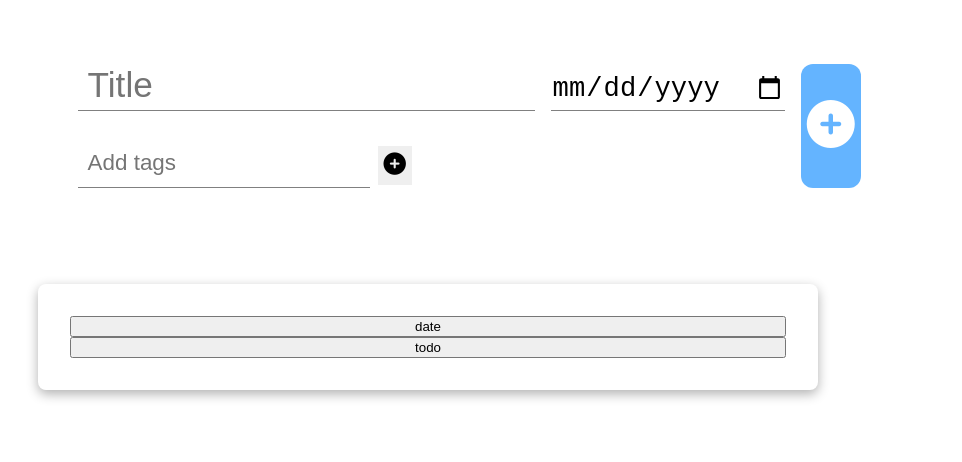
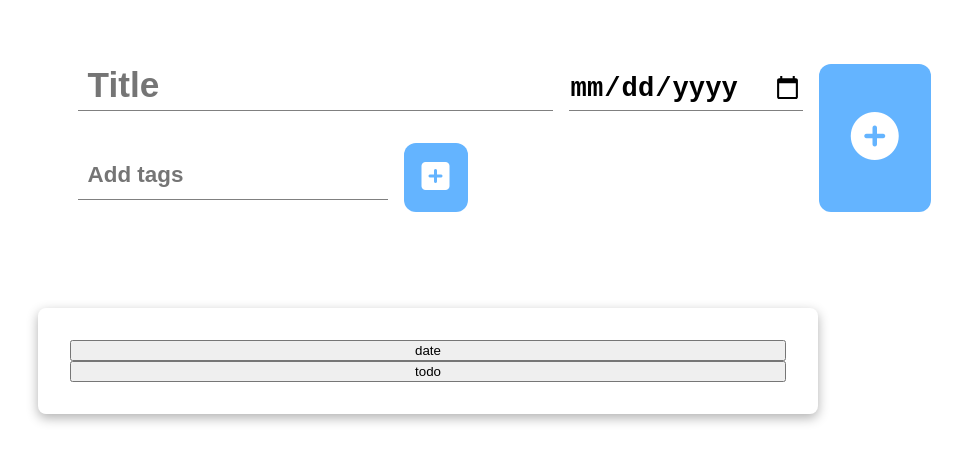
Before and after one commit to sanjayMamidipaka/new-todo-list, a React (Create React App) app in the folder client/: page / in a window 1280 px wide. Shown: the top 462 px of the page, without its empty margins (212-1174 px from the left). Built offline with nearby package versions, Linux system fonts and the light colour scheme.

Commit message:
Updated colors and fonts and stuff

```diff
--- a/client/src/components/TodoItem.css
+++ b/client/src/components/TodoItem.css
@@ -16,3 +16,7 @@ h1 {
 .todo-title {
     align-items: baseline;
 }
+
+.date-header {
+    color: rgb(100, 180, 255);
+}
--- a/client/src/components/TodoItem.tsx
+++ b/client/src/components/TodoItem.tsx
@@ -33,7 +33,7 @@ export default function TodoItem({ todoListItem, index, parentCallBack }: { todo
                     return <Tag name={tagObject.name1} key={tagObject.index1} theIndex={tagObject.index1} remove={() => { }} include={""}></Tag>
                 })}
             </div>
-            <h6 >by: {transformDate(dueDate)}</h6>
+            <h6 className="date-header">by: {transformDate(dueDate)}</h6>
         </div>
     )
 }
--- a/client/src/components/TodoList.css
+++ b/client/src/components/TodoList.css
@@ -26,6 +26,7 @@ input[type=text], .date-input {
     margin: 0 0.5rem;
     padding-bottom: 0.3rem;
     transition: 0.125s all ease-in-out;
+    font-weight: bold;
 }
 
 input[type=text]::placeholder {
@@ -37,7 +38,7 @@ input[type=text]::placeholder {
 input[type=text]:focus, .date-input:focus {
     outline: none;
     margin-bottom: -3px;
-    border-bottom: 3px solid black;
+    border-bottom: 3px solid rgb(100, 180, 255);
 }
 
 input[type=text]:focus::placeholder {
@@ -61,9 +62,30 @@ input[type=text]:focus::placeholder {
 }
 
 .tag-btn {
-    font-size: 1.4rem;
-    height: 2.4rem;
+    margin: 0 0.5rem;
+    background-color: rgb(100, 180, 255);
     border: none;
+    border-radius: 0.75rem;
+    color: white;
+    width: 100%;
+    align-self: stretch;
+    font-size: 2rem;
+    max-width: 4rem;
+    padding: 1rem;
+
+    position: relative;
+    bottom: 0;
+    transition: 0.125s all ease-in-out;
+}
+
+.tag-btn:hover {
+    box-shadow: 0 0.25rem 0.7rem rgb(177, 177, 177);
+    bottom: 0.25rem;
+}
+
+.tag-btn:active {
+    color: rgb(100, 180, 255);
+    background-color: white;
 }
 
 .date-input {
@@ -79,6 +101,7 @@ input[type=text]:focus::placeholder {
     width: 100%;
     align-self: stretch;
     font-size: 3rem;
+    min-width: 7rem;
 
     position: relative;
     bottom: 0;
--- a/client/src/components/TodoList.tsx
+++ b/client/src/components/TodoList.tsx
@@ -202,7 +202,7 @@ export default function TodoList() {
                 onChange={(e) => setTagValue(e.target.value)}
               />
               <button type="submit" className="tag-btn" onClick={addNewTag}>
-                <i className="fa-solid fa-circle-plus"></i>
+              <i className="fa-solid fa-square-plus"></i>
               </button>
             </div>
           </div>
```
